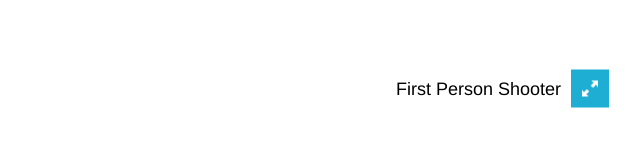
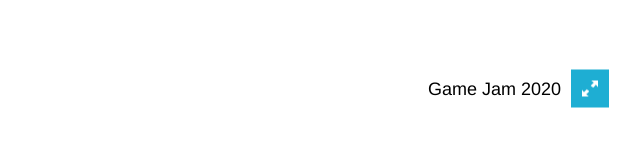
Before and after one commit to ninjacom/wafdgamejam2020, a plain HTML site: page index.html in a window 1280 px wide. Shown: the part 614-760 px from the top of the page, 511-1151 px from the left. Drawn offline with Linux system fonts and the light colour scheme.

Commit message:
dev build and run

```diff
--- a/index.html
+++ b/index.html
@@ -3,7 +3,7 @@
   <head>
     <meta charset="utf-8">
     <meta http-equiv="Content-Type" content="text/html; charset=utf-8">
-    <title>Unity WebGL Player | First Person Shooter</title>
+    <title>Unity WebGL Player | Game Jam 2020</title>
     <link rel="shortcut icon" href="TemplateData/favicon.ico">
     <link rel="stylesheet" href="TemplateData/style.css">
     <script src="TemplateData/UnityProgress.js"></script>
@@ -18,7 +18,7 @@
       <div class="footer">
         <div class="webgl-logo"></div>
         <div class="fullscreen" onclick="unityInstance.SetFullscreen(1)"></div>
-        <div class="title">First Person Shooter</div>
+        <div class="title">Game Jam 2020</div>
       </div>
     </div>
   </body>
```
